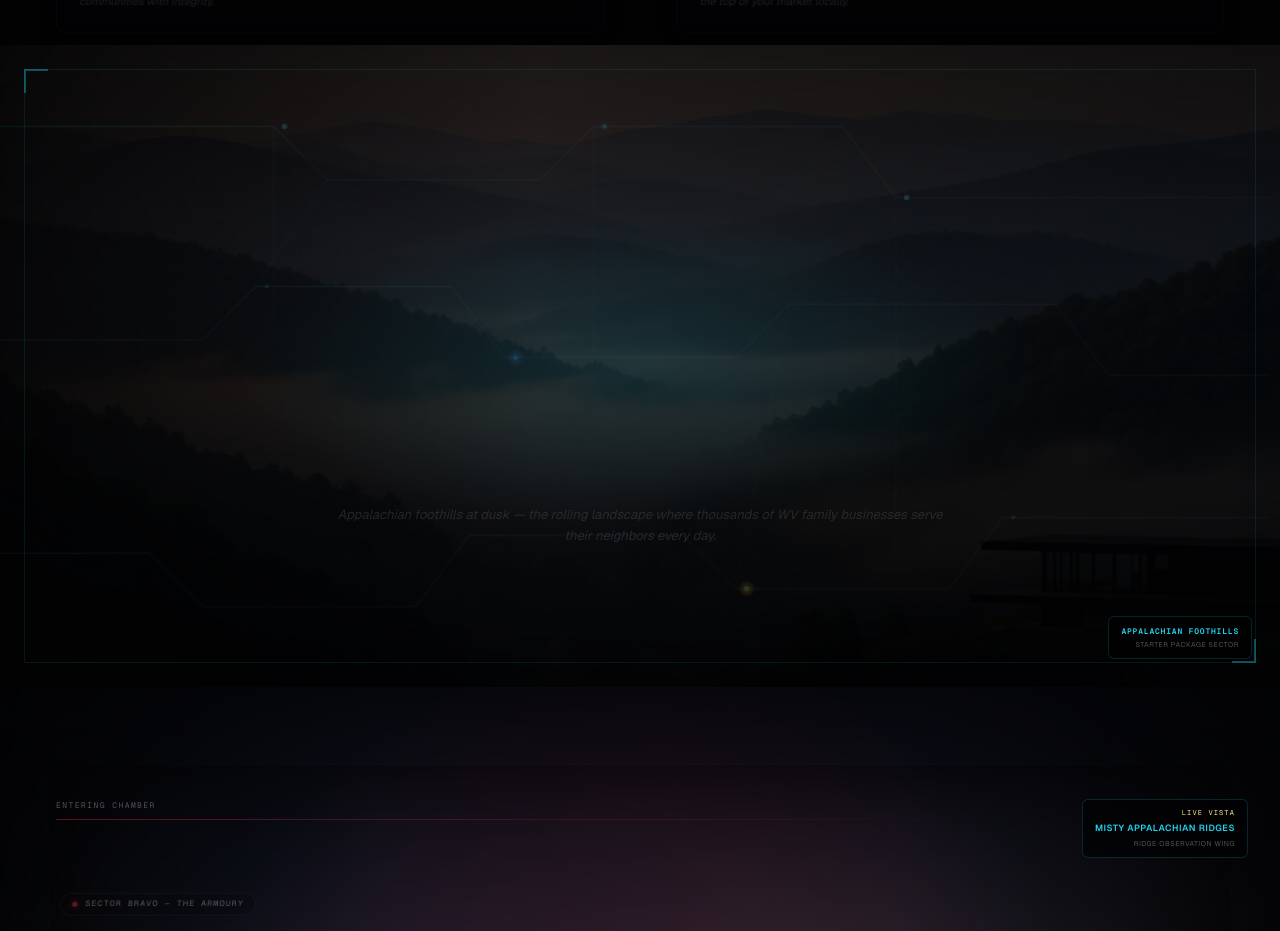
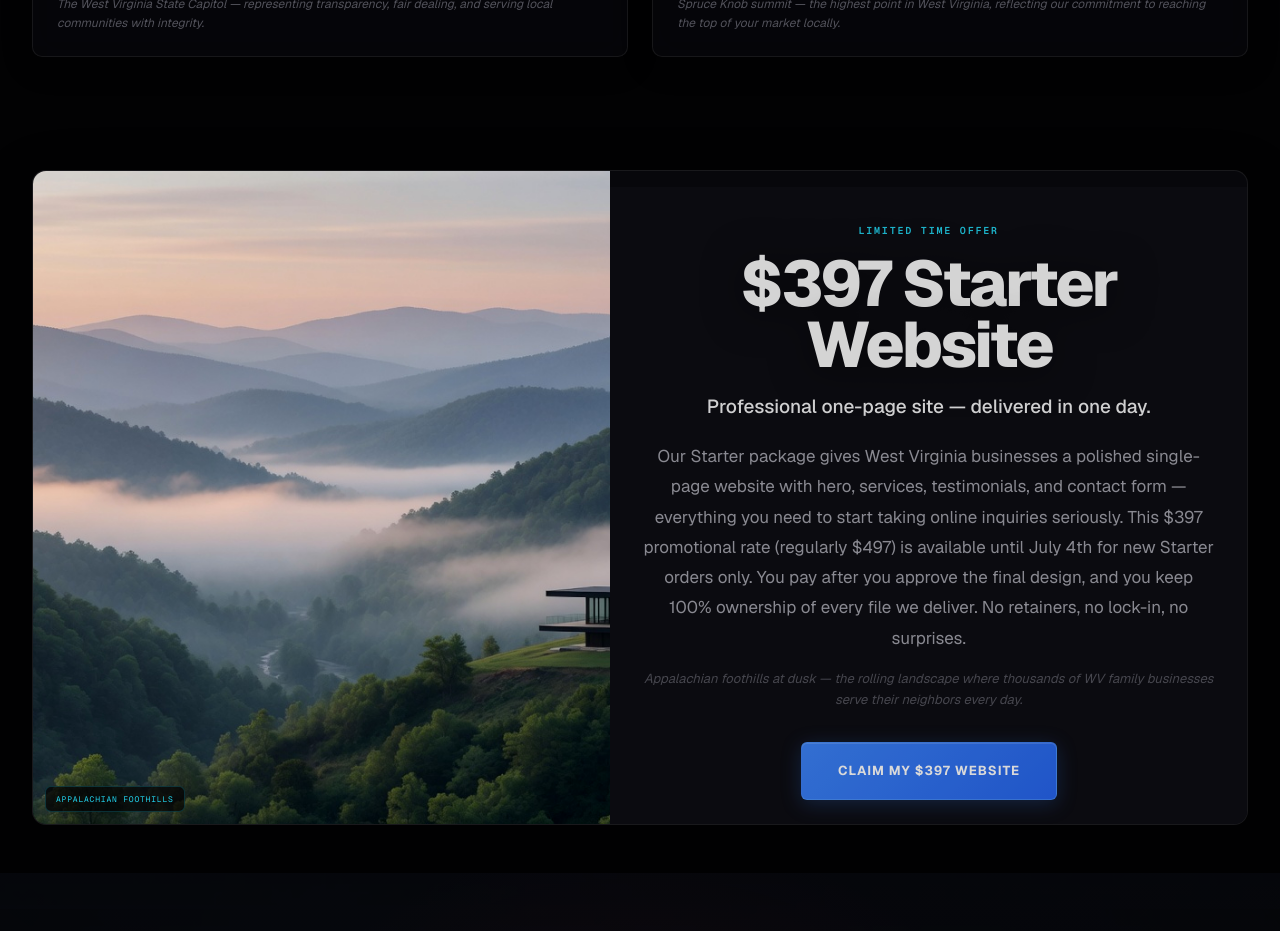
Before and after one commit to rdebar3/veteran-ai-websites, a Next.js app: page / in a window 1280 px wide. Shown: the part 2660-3591 px from the top of the page. Built offline with nearby package versions, Linux system fonts and the light colour scheme.

Commit message:
Fix layout: responsive demos, readable mobile, split interludes, remove duplicates

```diff
--- a/app/globals.css
+++ b/app/globals.css
@@ -2089,10 +2089,19 @@
 
 .why-choose__lead {
   margin-top: 1.25rem;
-  font-size: clamp(1rem, 2vw, 1.125rem);
+  font-size: clamp(1.0625rem, 2.2vw, 1.1875rem);
   line-height: 1.75;
   color: var(--text-muted);
   max-width: 48rem;
+}
+
+.why-choose__trust {
+  margin-top: 1rem;
+  font-family: var(--font-mono);
+  font-size: 0.6875rem;
+  letter-spacing: 0.1em;
+  text-transform: uppercase;
+  color: var(--text-dim);
 }
 
 .why-choose__grid {
@@ -2130,7 +2139,7 @@
 .why-choose__card-img {
   object-fit: cover;
   object-position: center;
-  filter: contrast(1.1) saturate(1.08) brightness(0.78);
+  filter: contrast(1.08) saturate(1.06) brightness(0.88);
 }
 
 .why-choose__card-veil {
@@ -2171,8 +2180,8 @@
 }
 
 .why-choose__card-text {
-  font-size: 0.9375rem;
-  line-height: 1.7;
+  font-size: clamp(0.9375rem, 2vw, 1rem);
+  line-height: 1.72;
   color: var(--text-muted);
 }
 
@@ -2885,46 +2894,81 @@
   }
 }
 
-/* ── Visual interlude ──────────────────────────────────────────── */
+/* ── Visual interlude (split content + image panel) ─────────────── */
 .interlude {
   position: relative;
   z-index: 2;
-  min-height: 72vh;
-  min-height: 72dvh;
+  padding: 3rem 1.5rem;
+  overflow: clip;
+}
+
+.interlude--split .interlude__panel {
+  max-width: 76rem;
+  margin: 0 auto;
   display: grid;
-  align-items: center;
-  justify-items: center;
-  padding: 6rem 1.5rem;
-  overflow: clip;
+  grid-template-columns: 1fr;
+  gap: 0;
+  border: 1px solid var(--border);
+  border-radius: var(--radius-lg);
+  overflow: hidden;
+  background: var(--bg-elevated);
+  box-shadow: 0 20px 60px rgba(0, 0, 0, 0.25);
+}
+
+@media (min-width: 900px) {
+  .interlude--split .interlude__panel {
+    grid-template-columns: 0.95fr 1.05fr;
+  }
+
+  .interlude--split.interlude--left .interlude__panel {
+    grid-template-columns: 1.05fr 0.95fr;
+  }
+
+  .interlude--split.interlude--left .interlude__visual {
+    order: 2;
+  }
+}
+
+.interlude--left .interlude__content {
+  text-align: left;
+}
+
+.interlude--center .interlude__content {
   text-align: center;
 }
 
-.interlude--left {
-  justify-items: start;
-  text-align: left;
-}
-
-.interlude--left .interlude__content {
-  margin-left: max(1.5rem, calc((100vw - 76rem) / 2 + 1.5rem));
-}
-
 .interlude__visual {
-  position: absolute;
-  inset: 0;
-  z-index: 0;
-  overflow: clip;
-}
-
-.interlude__img-wrap {
-  position: absolute;
-  inset: -15%;
-  will-change: transform;
+  position: relative;
+  min-height: 11rem;
+  overflow: hidden;
+}
+
+@media (min-width: 768px) {
+  .interlude__visual {
+    min-height: 100%;
+  }
 }
 
 .interlude__img {
   object-fit: cover;
-  object-position: center;
-  filter: contrast(1.12) saturate(1.08) brightness(0.7);
+  object-position: center 40%;
+  filter: contrast(1.08) saturate(1.06) brightness(0.92);
+}
+
+.interlude__landmark-tag {
+  position: absolute;
+  left: 0.75rem;
+  bottom: 0.75rem;
+  z-index: 2;
+  padding: 0.35rem 0.625rem;
+  font-family: var(--font-mono);
+  font-size: 0.5rem;
+  letter-spacing: 0.1em;
+  text-transform: uppercase;
+  color: var(--cyan);
+  background: rgba(2, 2, 3, 0.75);
+  border: 1px solid rgba(34, 211, 238, 0.2);
+  border-radius: var(--radius-sm);
 }
 
 .interlude--driven .interlude__content,
@@ -2936,11 +2980,7 @@
 }
 
 .interlude__veil {
-  position: absolute;
-  inset: 0;
-  background:
-    radial-gradient(ellipse 70% 60% at 50% 50%, rgba(2, 2, 3, 0.25), rgba(2, 2, 3, 0.88)),
-    linear-gradient(180deg, rgba(2, 2, 3, 0.5) 0%, transparent 35%, rgba(2, 2, 3, 0.9) 100%);
+  display: none;
 }
 
 .interlude__glow {
@@ -3042,7 +3082,14 @@
 .interlude__content {
   position: relative;
   z-index: 1;
-  max-width: 44rem;
+  padding: 1.75rem 1.5rem 2rem;
+  background: var(--surface-solid);
+}
+
+@media (min-width: 768px) {
+  .interlude__content {
+    padding: 2.25rem 2rem 2.5rem;
+  }
 }
 
 .interlude__eyebrow {
@@ -3075,10 +3122,9 @@
 
 .interlude__body {
   margin-top: 1.25rem;
-  font-size: clamp(0.9375rem, 1.8vw, 1.0625rem);
-  line-height: 1.75;
+  font-size: clamp(1rem, 1.9vw, 1.0625rem);
+  line-height: 1.78;
   color: var(--text-muted);
-  max-width: 40rem;
 }
 
 .interlude__caption {
@@ -3091,18 +3137,7 @@
 }
 
 .interlude--rich {
-  min-height: auto;
-  padding: 5rem 1.5rem;
-}
-
-.interlude--rich .interlude__veil {
-  background:
-    linear-gradient(90deg, rgba(2, 2, 3, 0.94) 0%, rgba(2, 2, 3, 0.72) 42%, rgba(2, 2, 3, 0.82) 100%),
-    linear-gradient(180deg, rgba(2, 2, 3, 0.5) 0%, transparent 35%, rgba(2, 2, 3, 0.92) 100%);
-}
-
-.interlude--rich.interlude--center .interlude__content {
-  text-align: center;
+  padding: 3rem 1.5rem;
 }
 
 .interlude--rich.interlude--center .interlude__body,
@@ -3110,6 +3145,7 @@
 .interlude--rich.interlude--center .interlude__subtitle {
   margin-left: auto;
   margin-right: auto;
+  max-width: 40rem;
 }
 
 .interlude--center .interlude__subtitle {
@@ -3121,74 +3157,75 @@
   margin-top: 2rem;
 }
 
-/* ── Horizontal showcase gallery ───────────────────────────────── */
+/* ── Demo showcase grid ────────────────────────────────────────── */
 .h-showcase {
   position: relative;
 }
 
-.h-showcase__scroll {
-  display: flex;
-  gap: 1.5rem;
-  overflow-x: auto;
-  scroll-snap-type: x mandatory;
-  scroll-padding: 1.5rem;
-  padding: 0.5rem 1.5rem 1.5rem;
-  -webkit-overflow-scrolling: touch;
-  scrollbar-width: thin;
-  scrollbar-color: var(--cyan-dim) transparent;
-}
-
-.h-showcase__scroll::-webkit-scrollbar {
-  height: 6px;
-}
-
-.h-showcase__scroll::-webkit-scrollbar-thumb {
-  background: var(--cyan-dim);
-  border-radius: 999px;
+.h-showcase__intro {
+  margin-bottom: 1.25rem;
+  font-size: clamp(0.9375rem, 2vw, 1rem);
+  line-height: 1.65;
+  color: var(--text-muted);
+  max-width: 42rem;
+}
+
+.h-showcase__grid {
+  display: grid;
+  grid-template-columns: 1fr;
+  gap: 1.25rem;
+}
+
+@media (min-width: 640px) {
+  .h-showcase__grid {
+    grid-template-columns: repeat(2, 1fr);
+  }
+}
+
+@media (min-width: 1024px) {
+  .h-showcase__grid {
+    grid-template-columns: repeat(3, 1fr);
+    gap: 1rem;
+  }
 }
 
 .h-showcase__card {
-  flex: 0 0 min(88vw, 28rem);
-  scroll-snap-align: start;
+  display: flex;
+  flex-direction: column;
   border: 1px solid var(--border);
-  border-radius: var(--radius-lg);
-  background: var(--glass);
-  backdrop-filter: blur(16px);
+  border-radius: var(--radius-md);
+  background: rgba(10, 10, 16, 0.85);
   overflow: hidden;
-  box-shadow: 0 16px 48px rgba(0, 0, 0, 0.28);
-  transition: transform 0.4s var(--ease-out), border-color 0.4s ease;
+  transition: border-color 0.3s ease, box-shadow 0.3s ease;
 }
 
 .h-showcase__card:hover {
-  transform: translate3d(0, -6px, 0);
   border-color: var(--border-glow);
+  box-shadow: 0 8px 28px rgba(0, 0, 0, 0.22);
 }
 
 .h-showcase__visual {
   position: relative;
-  height: 14rem;
+  height: 9.5rem;
   overflow: hidden;
+  flex-shrink: 0;
 }
 
 @media (min-width: 768px) {
   .h-showcase__visual {
-    height: 18rem;
+    height: 10.5rem;
   }
 }
 
 .h-showcase__img {
   object-fit: cover;
-  transition: transform 0.6s var(--ease-out);
-}
-
-.h-showcase__card:hover .h-showcase__img {
-  transform: scale3d(1.06, 1.06, 1);
 }
 
 .h-showcase__veil {
   position: absolute;
   inset: 0;
-  background: linear-gradient(180deg, transparent 40%, rgba(2, 2, 3, 0.85) 100%);
+  background: linear-gradient(180deg, transparent 55%, rgba(2, 2, 3, 0.55) 100%);
+  pointer-events: none;
 }
 
 .h-showcase__badge {
@@ -3224,67 +3261,61 @@
 
 .h-showcase__landmark {
   position: absolute;
-  left: 1rem;
-  bottom: 1rem;
+  top: 0.625rem;
+  right: 0.625rem;
   z-index: 2;
-  display: flex;
-  flex-direction: column;
-  gap: 0.15rem;
-  padding: 0.5rem 0.75rem;
+  padding: 0.3rem 0.5rem;
   border: 1px solid rgba(34, 211, 238, 0.16);
   border-radius: var(--radius-sm);
   background: rgba(2, 2, 3, 0.72);
-  backdrop-filter: blur(6px);
-  pointer-events: none;
-}
-
-.h-showcase__landmark-label {
+  pointer-events: none;
+}
+
+.h-showcase__landmark-name {
   font-family: var(--font-mono);
   font-size: 0.4375rem;
-  letter-spacing: 0.14em;
-  text-transform: uppercase;
-  color: var(--gold-soft);
-}
-
-.h-showcase__landmark-name {
-  font-size: 0.5625rem;
   font-weight: 600;
-  letter-spacing: 0.04em;
+  letter-spacing: 0.06em;
+  text-transform: uppercase;
   color: var(--text-cream);
 }
 
 .h-showcase__body {
-  padding: 1.5rem;
+  padding: 1rem 1.125rem 1.25rem;
+  display: flex;
+  flex-direction: column;
+  flex: 1;
 }
 
 .h-showcase__title {
-  font-size: 1.375rem;
+  font-size: 1.0625rem;
   font-weight: 700;
   letter-spacing: -0.02em;
 }
 
 .h-showcase__desc {
-  margin-top: 0.625rem;
-  font-size: 0.875rem;
-  line-height: 1.65;
+  margin-top: 0.5rem;
+  font-size: 0.8125rem;
+  line-height: 1.6;
   color: var(--text-muted);
 }
 
 .h-showcase__features {
-  margin: 1.25rem 0 1.5rem;
+  margin: 0.875rem 0 1rem;
   padding: 0;
   list-style: none;
   display: flex;
   flex-direction: column;
-  gap: 0.5rem;
+  gap: 0.35rem;
+  flex: 1;
 }
 
 .h-showcase__features li {
   display: flex;
   align-items: center;
-  gap: 0.5rem;
+  gap: 0.4rem;
   font-size: 0.75rem;
-  color: var(--text-dim);
+  color: var(--text-muted);
 }
 
 .h-showcase__features svg {
@@ -3294,27 +3325,8 @@
 
 .h-showcase__cta {
   width: 100%;
-}
-
-.h-showcase__hint {
-  text-align: center;
-  margin-top: 0.75rem;
-  font-family: var(--font-mono);
-  font-size: 0.5625rem;
-  letter-spacing: 0.14em;
-  text-transform: uppercase;
-  color: var(--text-dim);
-}
-
-@media (min-width: 1024px) {
-  .h-showcase__scroll {
-    padding-left: max(1.5rem, calc((100vw - 76rem) / 2 + 1.5rem));
-    padding-right: max(1.5rem, calc((100vw - 76rem) / 2 + 1.5rem));
-  }
-
-  .h-showcase__card {
-    flex: 0 0 32rem;
-  }
+  font-size: 0.875rem;
+  padding: 0.625rem 1rem;
 }
 
 /* ── Testimonials cinematic backdrop ───────────────────────────── */
@@ -3937,6 +3949,128 @@
   text-align: center;
 }
 
+/* ── Functional sections (forms, pricing — content-first) ──────── */
+.base-room--functional {
+  min-height: auto;
+  padding: 4.5rem 0 3.5rem;
+}
+
+.base-room--functional .base-room__environment {
+  opacity: 0.5;
+}
+
+.base-room--functional .base-room__vista-wrap {
+  inset: -6%;
+}
+
+.base-room--functional .base-room__vista-img {
+  filter: contrast(1.06) saturate(1.04) brightness(0.92);
+}
+
+.base-room--functional .base-room__room-veil {
+  background:
+    linear-gradient(180deg, rgba(6, 6, 10, 0.9) 0%, rgba(6, 6, 10, 0.75) 45%, rgba(6, 6, 10, 0.92) 100%);
+}
+
+.base-room--functional .base-room__corridor-entry,
+.base-room--functional .base-room__corridor-exit,
+.base-room--functional .base-room__circuit,
+.base-room--functional .base-room__window-frame,
+.base-room--functional .base-room__vista-badge,
+.base-room--functional .base-room__status {
+  display: none;
+}
+
+.base-room--functional .base-room__floor {
+  background: rgba(12, 12, 18, 0.94);
+}
+
+.base-room--functional .base-room__subtitle {
+  color: var(--text-cream);
+  line-height: 1.75;
+}
+
+/* ── Mobile readability & layout ───────────────────────────────── */
+@media (max-width: 767px) {
+  :root {
+    --text-muted: #b8b8c0;
+    --text-dim: #75757d;
+    --surface-solid: #0e0e14;
+  }
+
+  body::before {
+    opacity: 0.22;
+  }
+
+  .why-choose {
+    padding: 3.25rem 1.25rem 2.25rem;
+  }
+
+  .why-choose__card-visual {
+    height: 9.5rem;
+  }
+
+  .why-choose__card-body {
+    padding: 1.125rem 1.25rem 1.375rem;
+  }
+
+  .base-room {
+    padding: 3.25rem 0 2.25rem;
+  }
+
+  .base-room--functional .base-room__environment {
+    opacity: 0.22;
+  }
+
+  .base-room__chamber {
+    padding: 0 1.25rem;
+  }
+
+  .base-room__floor {
+    padding: 1.125rem;
+    background: rgba(14, 14, 20, 0.96);
+  }
+
+  .base-room__header {
+    margin-bottom: 1.75rem;
+  }
+
+  .base-room__title {
+    line-height: 1.05;
+  }
+
+  .hero__veil {
+    background: linear-gradient(180deg, rgba(3, 3, 4, 0.35) 0%, transparent 30%, rgba(3, 3, 4, 0.82) 100%);
+  }
+
+  .hero__sharpen {
+    background: linear-gradient(90deg, rgba(3, 3, 4, 0.92) 0%, rgba(3, 3, 4, 0.65) 50%, rgba(3, 3, 4, 0.45) 100%);
+  }
+
+  .hero__lead {
+    font-size: 1.0625rem;
+    line-height: 1.65;
+    color: var(--text-cream);
+  }
+
+  .interlude--rich {
+    padding: 2.25rem 1.25rem;
+  }
+
+  .interlude__title {
+    font-size: clamp(1.625rem, 7vw, 2.25rem);
+  }
+
+  .card {
+    background: rgba(14, 14, 20, 0.94);
+  }
+
+  .field-input,
+  .field-textarea {
+    font-size: 1rem;
+  }
+}
+
 @media (prefers-reduced-motion: reduce) {
   .hero-bg__image--cinematic,
   .circuit-overlay__paths,
--- a/app/page.tsx
+++ b/app/page.tsx
@@ -13,7 +13,7 @@
 import FAQAccordion, { type FAQ } from '@/components/FAQAccordion';
 import WhyChooseSection from '@/components/WhyChooseSection';
 import VisualInterlude from '@/components/VisualInterlude';
-import TrustStrip from '@/components/TrustStrip';
+
 import HorizontalShowcase from '@/components/HorizontalShowcase';
 import ScrollLift from '@/components/ScrollLift';
 import { showcaseDemos } from '@/lib/cinematic';
@@ -221,8 +221,6 @@
     <main className="relative flex-1">
       <Hero onClaimOffer={() => setSelectedBuilderPackage('Starter')} />
 
-      <TrustStrip />
-
       <WhyChooseSection />
 
       <VisualInterlude
@@ -241,8 +239,8 @@
 
       <BaseRoom
         room={baseRooms.armoury}
-        index="01"
         eyebrow="Build"
+        className="base-room--functional"
         title="Build Your Website"
         subtitle="Pick your package, add upgrades, and submit. Fast delivery, clear pricing, full ownership."
         wide
@@ -451,8 +449,8 @@
 
       <BaseRoom
         room={baseRooms['command-center']}
-        index="02"
         eyebrow="Pricing"
+        className="base-room--functional"
         title="Clear Prices. No Hidden Costs."
         subtitle="Mobile-first sites built in one day. You own everything."
         wide
@@ -489,8 +487,8 @@
 
       <BaseRoom
         room={baseRooms['mission-planning']}
-        index="03"
         eyebrow="Process"
+        className="base-room--functional"
         title="How It Works"
         subtitle="Six simple steps from order to launch."
         wide
@@ -519,16 +517,13 @@
 
       <BaseRoom
         room={baseRooms['observation-deck']}
-        index="04"
         eyebrow="Examples"
         title="Live Examples"
-        subtitle="Explore live demos for each package tier."
+        subtitle="Explore live demos for each package tier. Each card links to a working site built for a real business type."
         wide
-        hideHeader={false}
+        className="base-room--functional"
       >
-        <Reveal variant="up">
-          <HorizontalShowcase demos={showcaseDemos} />
-        </Reveal>
+        <HorizontalShowcase demos={showcaseDemos} />
       </BaseRoom>
 
       <VisualInterlude
@@ -548,8 +543,8 @@
 
       <BaseRoom
         room={baseRooms['after-action-lounge']}
-        index="05"
         eyebrow="Testimonials"
+        className="base-room--functional"
         title="Trusted by Local Businesses"
         subtitle="Real results from West Virginia business owners."
         wide
@@ -567,8 +562,8 @@
 
       <BaseRoom
         room={baseRooms.debrief}
-        index="06"
         eyebrow="Contact"
+        className="base-room--functional"
         title="Let's Build Your Website"
         subtitle="FAQ, upgrades, and direct contact — everything you need to launch."
         wide
--- a/components/BaseRoom.tsx
+++ b/components/BaseRoom.tsx
@@ -17,6 +17,7 @@
   wide?: boolean;
   headerExtra?: ReactNode;
   hideHeader?: boolean;
+  className?: string;
 }
 
 export default function BaseRoom({
@@ -29,6 +30,7 @@
   wide = false,
   headerExtra,
   hideHeader = false,
+  className = '',
 }: BaseRoomProps) {
   const ref = useRef<HTMLElement>(null);
   const prefersReducedMotion = useReducedMotion();
@@ -55,8 +57,9 @@
       })();
 
       if (vista) {
-        const y = (0.5 - scrollP) * 14;
-        const scale = 1.1 + scrollP * 0.08;
+        const functional = section.classList.contains('base-room--functional');
+        const y = functional ? (0.5 - scrollP) * 6 : (0.5 - scrollP) * 14;
+        const scale = functional ? 1.02 + scrollP * 0.03 : 1.1 + scrollP * 0.08;
         vista.style.transform = `translate3d(0, ${y}%, 0) scale(${scale})`;
       }
 
@@ -71,10 +74,13 @@
       }
 
       if (chamber) {
-        const lift = 1 - (1 - p) * 0.06;
-        const y = (1 - p) * 48;
-        chamber.style.opacity = String(0.5 + p * 0.5);
-        chamber.style.transform = `translate3d(0, ${y}px, 0) scale(${lift}) perspective(1400px) rotateX(${(1 - p) * 6}deg)`;
+        const functional = section.classList.contains('base-room--functional');
+        const lift = 1 - (1 - p) * 0.04;
+        const y = functional ? (1 - p) * 20 : (1 - p) * 48;
+        chamber.style.opacity = functional ? '1' : String(0.55 + p * 0.45);
+        chamber.style.transform = functional
+          ? `translate3d(0, ${y}px, 0)`
+          : `translate3d(0, ${y}px, 0) scale(${lift}) perspective(1400px) rotateX(${(1 - p) * 6}deg)`;
       }
 
       raf = requestAnimationFrame(tick);
@@ -91,7 +97,7 @@
     <section
       id={room.sectionId}
       ref={ref}
-      className={`base-room base-room--${room.mood}`}
+      className={`base-room base-room--${room.mood} ${className}`.trim()}
       data-room={room.id}
       style={{ '--room-accent': room.accent, '--room-glow': room.glow } as CSSProperties}
     >
--- a/components/VisualInterlude.tsx
+++ b/components/VisualInterlude.tsx
@@ -2,7 +2,6 @@
 
 import { useEffect, useRef } from 'react';
 import Image from 'next/image';
-import CircuitOverlay from '@/components/CircuitOverlay';
 import { getViewProgress } from '@/lib/scroll-cinema';
 
 interface VisualInterludeProps {
@@ -24,7 +23,6 @@
   image,
   imageAlt,
   landmark,
-  outpost,
   eyebrow,
   title,
   subtitle,
@@ -42,44 +40,15 @@
     const prefersReduced = window.matchMedia('(prefers-reduced-motion: reduce)').matches;
     if (prefersReduced) return;
 
-    const imgWrap = el.querySelector<HTMLElement>('.interlude__img-wrap');
     const content = el.querySelector<HTMLElement>('.interlude__content');
-    const eyebrowEl = el.querySelector<HTMLElement>('.interlude__eyebrow');
-    const titleEl = el.querySelector<HTMLElement>('.interlude__title');
-    const subtitleEl = el.querySelector<HTMLElement>('.interlude__subtitle');
-    const bodyEl = el.querySelector<HTMLElement>('.interlude__body');
-    const ctaEl = el.querySelector<HTMLElement>('.interlude__cta');
-
     let raf = 0;
 
     const tick = () => {
       const p = getViewProgress(el);
-      el.style.setProperty('--interlude-p', String(p));
-
-      if (imgWrap) {
-        const y = (0.5 - p) * 8;
-        const scale = 1.06 + p * 0.04;
-        imgWrap.style.transform = `translate3d(0, ${y}%, 0) scale(${scale})`;
+      if (content) {
+        content.style.opacity = String(0.85 + p * 0.15);
+        content.style.transform = `translate3d(0, ${(1 - p) * 16}px, 0)`;
       }
-
-      if (content) {
-        content.style.opacity = String(0.4 + p * 0.6);
-        content.style.transform = `translate3d(0, ${(1 - p) * 28}px, 0)`;
-      }
-
-      const reveal = (node: HTMLElement | null, delay: number, y = 24) => {
-        if (!node) return;
-        const ep = Math.min(1, Math.max(0, (p - delay) * 1.25));
-        node.style.opacity = String(ep);
-        node.style.transform = `translate3d(0, ${(1 - ep) * y}px, 0)`;
-      };
-
-      reveal(eyebrowEl, 0, 16);
-      reveal(titleEl, 0.06, 32);
-      reveal(subtitleEl, 0.12, 24);
-      reveal(bodyEl, 0.2, 20);
-      reveal(ctaEl, 0.34, 16);
-
       raf = requestAnimationFrame(tick);
     };
 
@@ -88,22 +57,22 @@
   }, []);
 
   return (
-    <section ref={ref} className={`interlude interlude--${align} interlude--driven interlude--outpost interlude--rich`}>
-      <div className="interlude__visual" aria-hidden="true">
-        <div className="interlude__img-wrap">
-          <Image src={image} alt="" fill sizes="100vw" className="interlude__img" quality={90} />
-        </div>
-        <div className="interlude__outpost-frame" />
-        <div className="interlude__circuit">
-          <CircuitOverlay />
-        </div>
-        <div className="interlude__veil" />
-        <div className="interlude__glow" />
+    <section
+      ref={ref}
+      className={`interlude interlude--split interlude--${align} interlude--driven interlude--rich`}
+    >
+      <div className="interlude__panel">
+        <div className="interlude__visual">
+          <Image
+            src={image}
+            alt={imageAlt}
+            fill
+            sizes="(max-width: 768px) 100vw, 42vw"
+            className="interlude__img"
+            quality={88}
+          />
           {landmark && (
-          <div className="interlude__landmark-badge">
-            <span className="interlude__landmark-name">{landmark}</span>
-            {outpost && <span className="interlude__landmark-outpost">{outpost}</span>}
-          </div>
+            <span className="interlude__landmark-tag">{landmark}</span>
           )}
         </div>
         <div className="interlude__content">
@@ -118,7 +87,7 @@
             </a>
           )}
         </div>
-      <span className="sr-only">{imageAlt}</span>
+      </div>
     </section>
   );
 }
--- a/components/WhyChooseSection.tsx
+++ b/components/WhyChooseSection.tsx
@@ -3,10 +3,16 @@
 import Image from 'next/image';
 import { Award, Clock, Shield, MapPin } from 'lucide-react';
 import Reveal from '@/components/Reveal';
-import ScrollLift from '@/components/ScrollLift';
 import { whyChooseLead, whyChoosePillars } from '@/lib/content-sections';
 
 const pillarIcons = [Award, Clock, Shield, MapPin];
+
+const imagePositions = [
+  'center 38%',
+  'center 30%',
+  'center 55%',
+  'center 40%',
+];
 
 export default function WhyChooseSection() {
   return (
@@ -16,13 +22,16 @@
           <p className="why-choose__eyebrow">Rooted in West Virginia</p>
           <h2 className="why-choose__title">Why Local Businesses Choose Us</h2>
           <p className="why-choose__lead">{whyChooseLead}</p>
+          <p className="why-choose__trust">
+            U.S. Veteran Owned · West Virginia Based · One-Day Delivery · 100% Ownership
+          </p>
         </Reveal>
 
         <div className="why-choose__grid">
           {whyChoosePillars.map((pillar, i) => {
             const Icon = pillarIcons[i] ?? Award;
             return (
-              <ScrollLift key={pillar.title} delay={i * 0.08} className="why-choose__card card">
+              <article key={pillar.title} className="why-choose__card card">
                 <div className="why-choose__card-visual">
                   <Image
                     src={pillar.image}
@@ -30,10 +39,11 @@
                     fill
                     sizes="(max-width: 768px) 100vw, 50vw"
                     className="why-choose__card-img"
-                    quality={88}
+                    style={{ objectPosition: imagePositions[i] ?? 'center' }}
+                    quality={85}
                   />
                   <div className="why-choose__card-veil" />
-                  <div className="why-choose__card-icon">
+                  <div className="why-choose__card-icon" aria-hidden="true">
                     <Icon className="h-4 w-4" />
                   </div>
                 </div>
@@ -42,7 +52,7 @@
                   <p className="why-choose__card-text">{pillar.body}</p>
                   <p className="why-choose__card-caption">{pillar.imageCaption}</p>
                 </div>
-              </ScrollLift>
+              </article>
             );
           })}
         </div>
```
Also changed, not shown: components/HorizontalShowcase.tsx (+20 -10 lines). Lines whose indentation alone changed are shown as unchanged.
